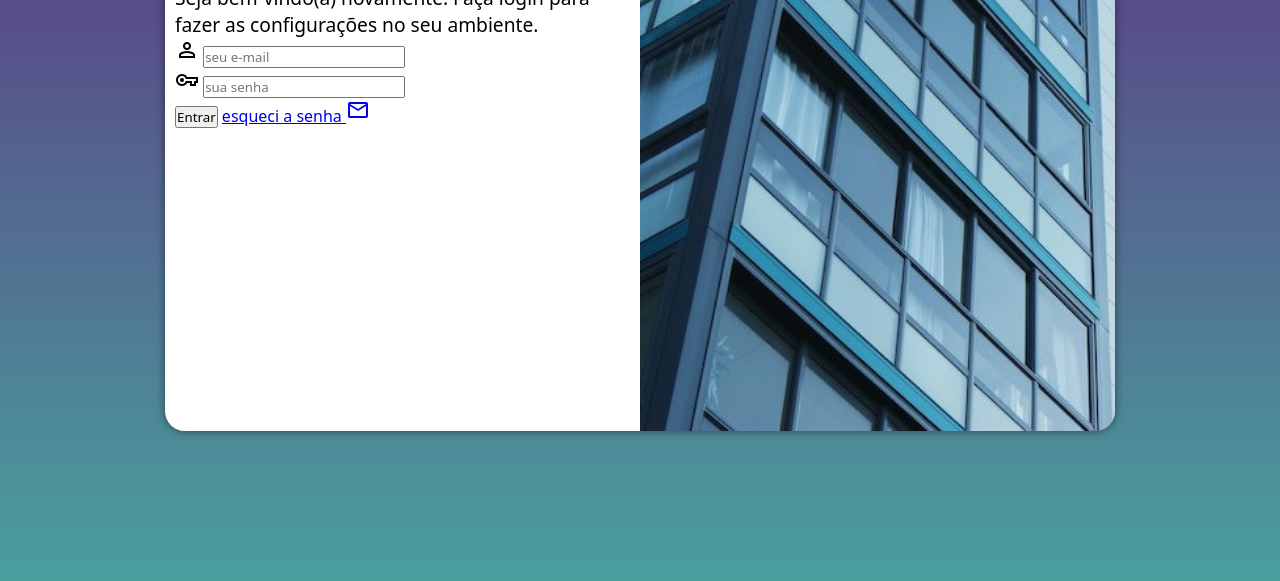
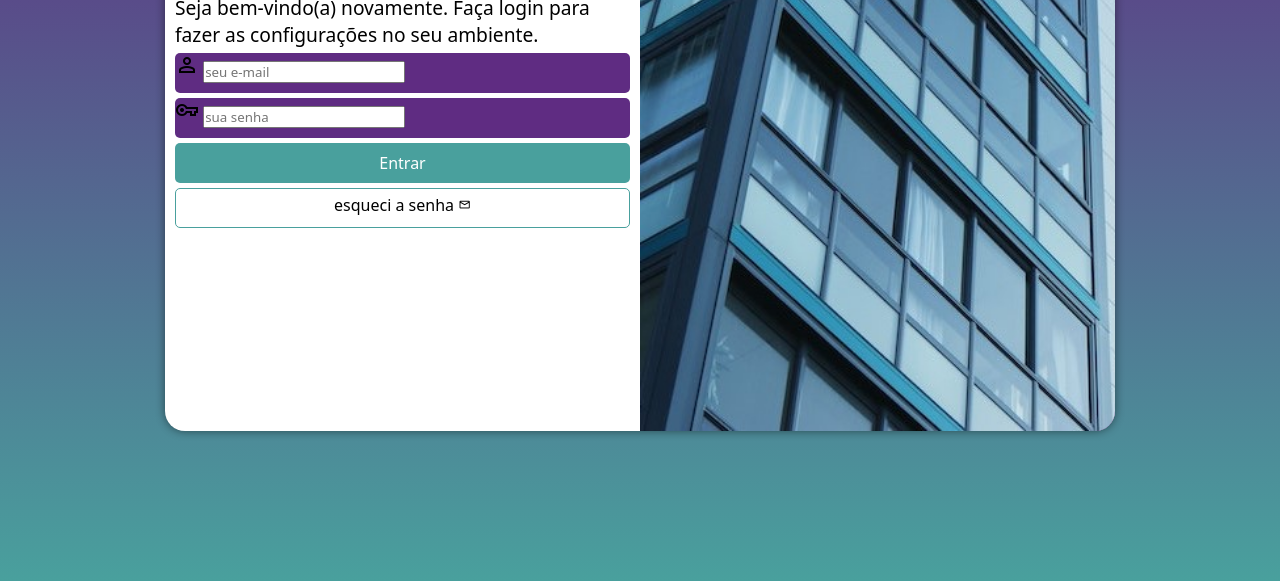
Before and after one commit to matheushnunes/projeto-login, a plain HTML site: page index.html in a window 1280 px wide. Shown: the part 219-800 px from the top of the page. Drawn offline with nearby package versions, Linux system fonts and the light colour scheme.

Commit message:
formatação do formulário

```diff
--- a/estilos/style.css
+++ b/estilos/style.css
@@ -45,3 +45,51 @@ section#login > div#formulario {
     display: block;
     padding: 10px;
 }
+div#formulario > h1{
+    text-align: center;
+    margin-bottom: 10px;
+}
+div#formulario > p {
+    font-size: 0.8em;
+}
+form > div.campo{
+    background-color: #5f2c82;
+    display: block;
+    width: 100%;
+    height: 40px;
+    border-radius: 5px;
+    margin: 5px 0px;
+}
+
+form > input[type=submit] {
+    display: block;
+    font-size: 1em;
+    width: 100%;
+    height: 40px;
+    background-color: #49a09d;
+    color: white;
+    border: none;
+    border-radius: 5px;
+    cursor: pointer;
+}
+form > input[type=submit]:hover{
+    background-color: #326e6c;
+}
+a.botão{
+    display: block;
+    width: 100%;
+    height: 40px;
+    border: 1px solid #49a09d;
+    border-radius: 5px;
+    padding-top: 5px;
+    margin-top: 5px;
+    text-align: center;
+    color: black;
+    text-decoration: none;
+}
+a.botão:hover{
+    background-color: #49a09d;
+}
+a.botão > i{
+    font-size: 0.8em;
+}
--- a/index.html
+++ b/index.html
@@ -37,7 +37,7 @@
                         </div>
 
                         <input type="submit" value="Entrar">
-                        <a href="esqueci.html">esqueci a senha <i class="material-symbols-outlined">mail</i></a>
+                        <a class="botão" href="esqueci.html">esqueci a senha <i class="material-symbols-outlined">mail</i></a>
 
 
                 </form>
```
